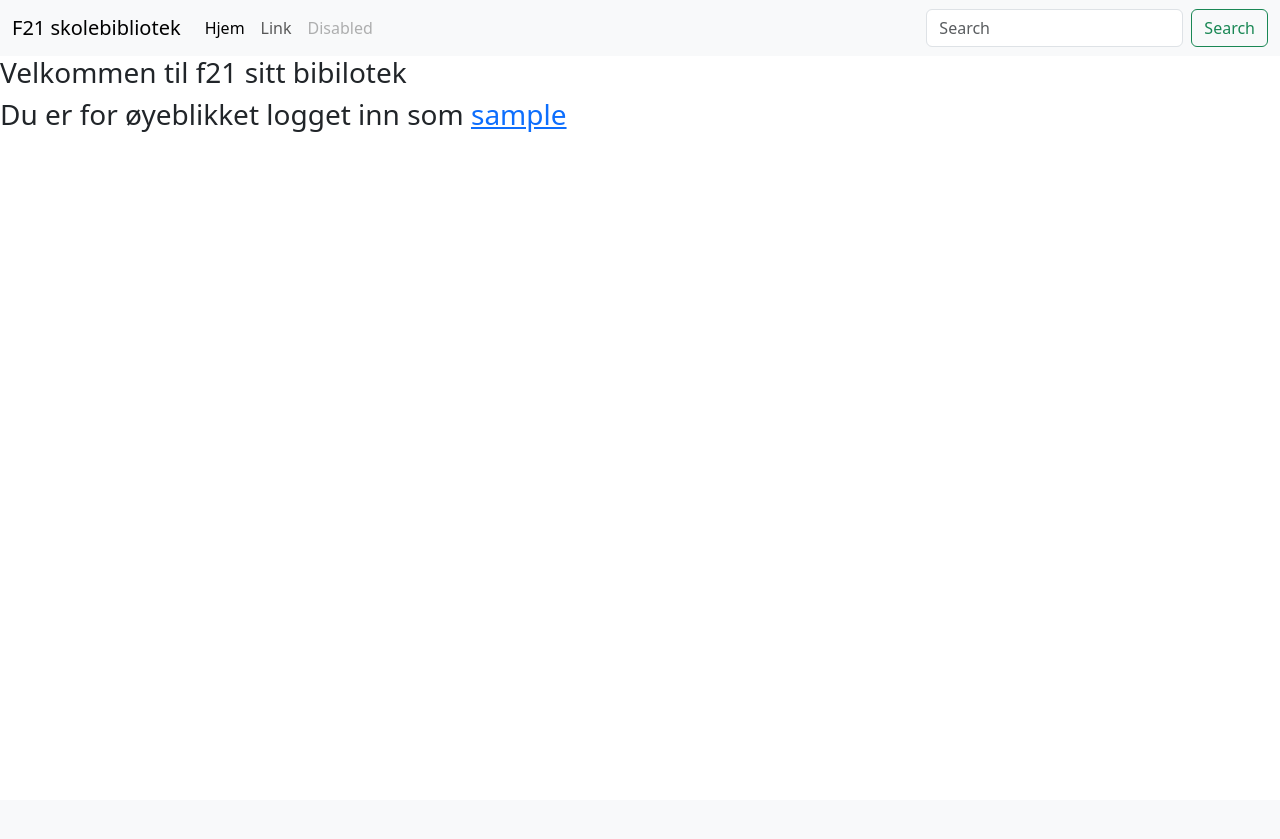
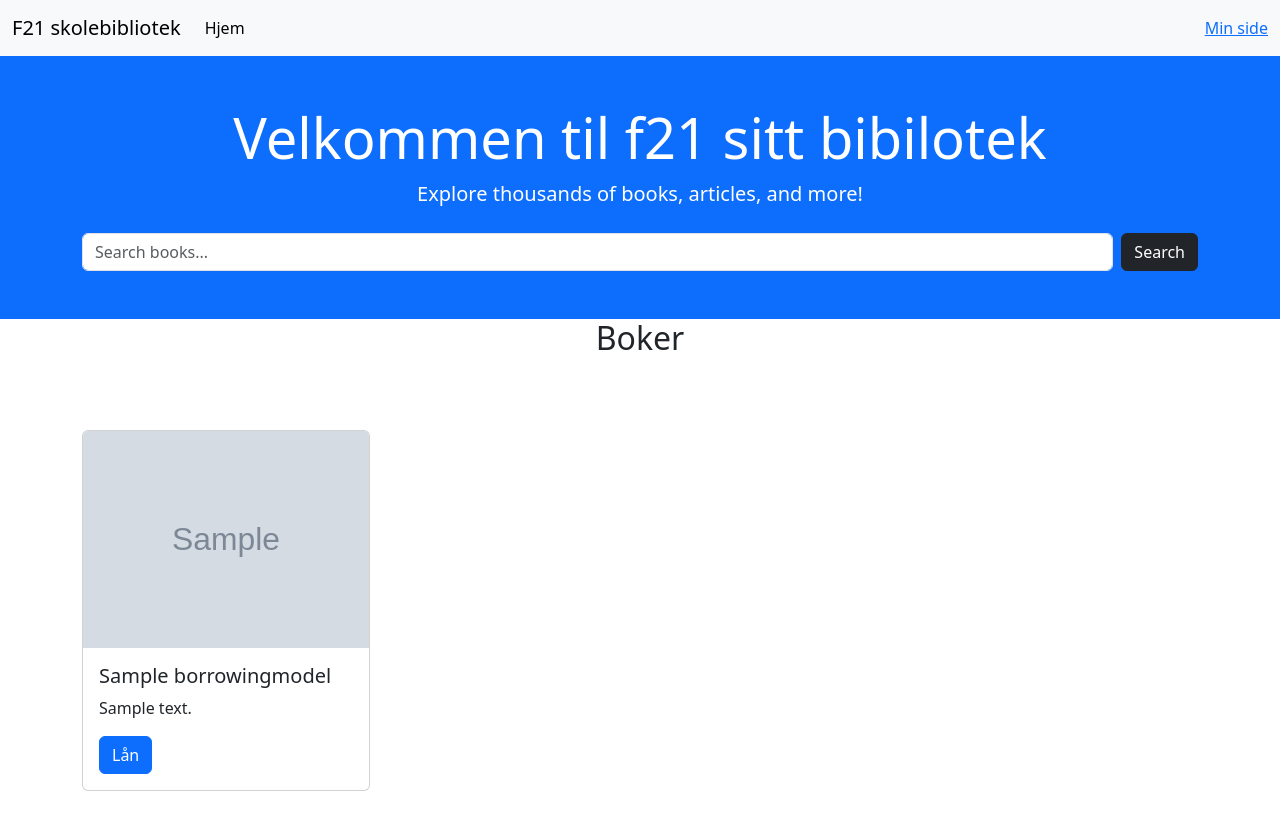
Before and after one commit to WaryEwe/Skole-prosjekter, a Django app: page / in a window 1280 px wide. Before the commit the page ends 132 px from the top, so only its background shows below. Run offline with Django 5.2, Linux system fonts and the light colour scheme; a user stored in the database is signed in; tables that the repository leaves empty hold one stand-in row (values such as "Sample post"); grey boxes marked "Sample" are stand-in pictures.

Commit message:
Worked more on the renting function

```diff
--- a/skolebibliotek/borrowing/models.py
+++ b/skolebibliotek/borrowing/models.py
@@ -1,18 +1,24 @@
 from django.db import models
 from django.contrib.auth.models import User
-
-
+import datetime
 class BorrowingModel(models.Model):
     borrowing_id = models.ForeignKey(User, on_delete=models.CASCADE, null=False)
     borrowing_title = models.CharField(max_length=50, null=False)
     borrowing_desc = models.TextField(max_length=70, null=False)
     borrowing_date = models.DateField(auto_now_add=True, null=False)
     borrowing_image = models.ImageField(upload_to='images/', null=False)
+    borrowing_stock = models.IntegerField(null=False, default=50)
+
     def __str__(self):
         return self.borrowing_title
+def test():
+    return datetime.date.today() + datetime.timedelta(weeks=2)
 
-class BorrowModel(models.Model):
+class RentModel(models.Model):
     borrower = models.ForeignKey(User, on_delete=models.CASCADE, null=False, related_name='borrow_user')
     borrow_material = models.ForeignKey(BorrowingModel, on_delete=models.CASCADE, null=False)
     borrow_date = models.DateField(auto_now_add=True, null=False)
-    borrow_expiry = models.DateField()
+    borrow_expiry = models.DateField(default=test)
+
+    class Meta:
+        unique_together = ('borrower', 'borrow_material')
--- a/skolebibliotek/borrowing/static/css/home.css
+++ b/skolebibliotek/borrowing/static/css/home.css
@@ -1,2 +1,10 @@
 .h-header-container {
+
 }
+.h-book-container {
+  display: flex;
+  position: relative;
+  flex-wrap: wrap;
+  justify-content: flex-start;
+
+}
--- a/skolebibliotek/borrowing/templates/base.html
+++ b/skolebibliotek/borrowing/templates/base.html
@@ -18,20 +18,16 @@
     <div class="collapse navbar-collapse" id="navbarSupportedContent">
       <ul class="navbar-nav me-auto mb-2 mb-lg-0">
         <li class="nav-item">
-          <a class="nav-link active" aria-current="page" href="#">Hjem</a>
-        </li>
-        <li class="nav-item">
-          <a class="nav-link" href="#">Link</a>
-        </li>
-        <li class="nav-item">
-          <a class="nav-link disabled" aria-disabled="true">Disabled</a>
+          <a class="nav-link active" aria-current="page" href="/home">Hjem</a>
         </li>
       </ul>
-      <form class="d-flex" role="search">
-        <input class="form-control me-2" type="search" placeholder="Search" aria-label="Search">
-        <button class="btn btn-outline-success" type="submit">Search</button>
-      </form>
     </div>
+    {% if user.is_authenticated %}
+
+    <a href="{%url 'user' username=request.user%}">Min side</a>
+    {%else%}
+    <a href="{%url 'login'%}">Logg på</a>
+    {% endif %}
   </div>
 </nav>
     {% block main %}
--- a/skolebibliotek/borrowing/templates/home.html
+++ b/skolebibliotek/borrowing/templates/home.html
@@ -1,14 +1,41 @@
 {% include "base.html" %}
+{% load static %}
 {% block main %}
+<link rel="stylesheet"href="{%static 'css/home.css'%}">
 <div class="main-container">
-  <h3>Velkommen til f21 sitt bibilotek</h3>
-  {% if request.user.is_authenticated %}
-  <div class="h-header-container">
+   <section class="bg-primary text-white text-center py-5">
+        <div class="container">
+            <h1 class="display-4">Velkommen til f21 sitt bibilotek</h1>
+            <p class="lead">Explore thousands of books, articles, and more!</p>
+            <form method="POST" class="d-flex justify-content-center mt-4">
+              {% csrf_token %}
+                <input class="form-control me-2" type="search" placeholder="Search books..." aria-label="Search">
+                <button class="btn btn-dark" type="submit">Search</button>
+            </form>
+        </div>
+    </section>
+ <div>
 
-  <h3>Du er for øyeblikket logget inn som <a href="{%url 'user' username=username%}">{{request.user.username}}</a></h3>
-  {% else %}
-  <p>For å starte må du <a href="{%url 'login'%}">Logge inn</a></p>
-  {%endif%}
-  </div>
+   <h2 class="text-center mb-4">Boker</h2>
+   {% for borrow in borrowing %}
+    <section class="py-5">
+        <div class="container">
+            <div class="row-mt2">
+              <div class="card" style="width: 18rem;">
+                <img src="{{borrow.borrowing_image.url}}" width="122px" height="217px" class="card-img-top" >
+              <div class="card-body">
+              <h5 class="card-title">{{borrow.borrowing_title}}</h5>
+              <div class="h-borrowing-container">
+              </div>
+                <p class="card-text">{{borrow.borrowing_desc}}</p>
+                <a class="btn btn-primary" href="{%url 'rent' book_id=borrow.id%}">Lån</a>
+              </div>
+              </div>
+
+            </div>
+        </div>
+    </section>
+ </div>
+ {% endfor %}
 </div>
 {% endblock main %}
--- a/skolebibliotek/borrowing/urls.py
+++ b/skolebibliotek/borrowing/urls.py
@@ -3,5 +3,5 @@ from . import views
 
 urlpatterns  = [
     path('', views.home_view, name='home'),
-    path('upload/', views.upload_view, name='upload'),
+    path('rent/<str:book_id>', views.rent_view, name='rent'),
 ]
--- a/skolebibliotek/borrowing/views.py
+++ b/skolebibliotek/borrowing/views.py
@@ -3,27 +3,21 @@ from django.contrib.auth import authenticate, login, logout
 from django.contrib.auth.models import User
 from .forms import BorrowingForm
 from users import models
+from .models import BorrowingModel, RentModel
+from django.contrib.auth.decorators import login_required
+
 def home_view(request):
+    borrowing = BorrowingModel.objects.all()
     username = request.user.username
     context = {
         'username':username,
+        'borrowing':borrowing,
     }
     return render(request, 'home.html', context)
 
-def upload_view(request):
-    username = request.user.username
-    req_user = get_object_or_404(User, username=username)
-    if request.method == 'POST':
-        borrowing_f = BorrowingForm(request.POST, request.FILES)
-        if borrowing_f.is_valid():
-            return redirect('home')
-        else:
-            return redirect('test')
-            print('test')
-    else:
-        borrowing_f = BorrowingForm()
-    context = {
-        'borrowing_f':borrowing_f,
-    }
-
-    return render(request, 'upload.html', context)
+@login_required(login_url='login')
+def rent_view(request, book_id):
+    book = BorrowingModel.objects.get(id=book_id)
+    rent = RentModel(borrower=request.user, borrow_material=book)
+    rent.save()
+    return redirect('home')
--- a/skolebibliotek/skolebibliotek/urls.py
+++ b/skolebibliotek/skolebibliotek/urls.py
@@ -18,6 +18,7 @@ from django.contrib import admin
 from django.urls import path, include
 from django.conf import settings
 from django.conf.urls.static import static
+
 urlpatterns = [
     path('admin/', admin.site.urls),
     path('', include('borrowing.urls')),
--- /dev/null
+++ b/skolebibliotek/users/static/css/profile.css
@@ -0,0 +1,4 @@
+body {
+  text-align: center;
+
+}
--- a/skolebibliotek/users/views.py
+++ b/skolebibliotek/users/views.py
@@ -5,7 +5,7 @@ from django.urls import reverse
 from django.contrib.auth.decorators import login_required
 from .forms import LoginForm, SignupForm
 from borrowing import forms
-
+from borrowing import models
 def login_view(request):
     if request.method == 'POST':
         login_f = LoginForm(request.POST)
@@ -41,6 +41,7 @@ def profile_view(request, username):
     req_user = get_object_or_404(User, username=username)
     user_model, created = User.objects.get_or_create(id=req_user.id)
     user_url = reverse('user', kwargs={'username':username})
+    reserved_books = models.RentModel.objects.filter(borrower=req_user)
     if request.method == 'POST' and request.user.is_staff:
         borr_f = forms.BorrowingForm(request.POST, request.FILES)
         if borr_f.is_valid():
@@ -59,6 +60,7 @@ def profile_view(request, username):
         'req_user':req_user,
         'user_url':user_url,
         'borr_f':borr_f,
+        'reserved_books':reserved_books,
     }
     return render(request, 'profile.html', context)
 
```
Also changed, not shown: skolebibliotek/users/templates/profile.html (+12 -2 lines), skolebibliotek/borrowing/migrations/0020_borrowingmodel_borrowing_stock.py (added), skolebibliotek/borrowing/migrations/0021_alter_borrowmodel_borrow_expiry.py (added), skolebibliotek/borrowing/migrations/0022_rename_borrowmodel_rentmodel.py (added), skolebibliotek/borrowing/migrations/0023_alter_rentmodel_unique_together.py (added), skolebibliotek/media/images/Screenshot_2024-12-06_12-58-58.png (deleted), skolebibliotek/users/models.py (line endings or trailing spaces).
